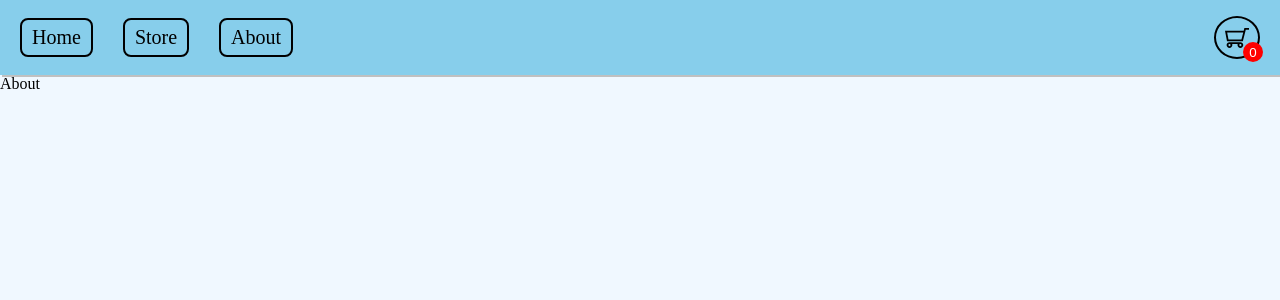
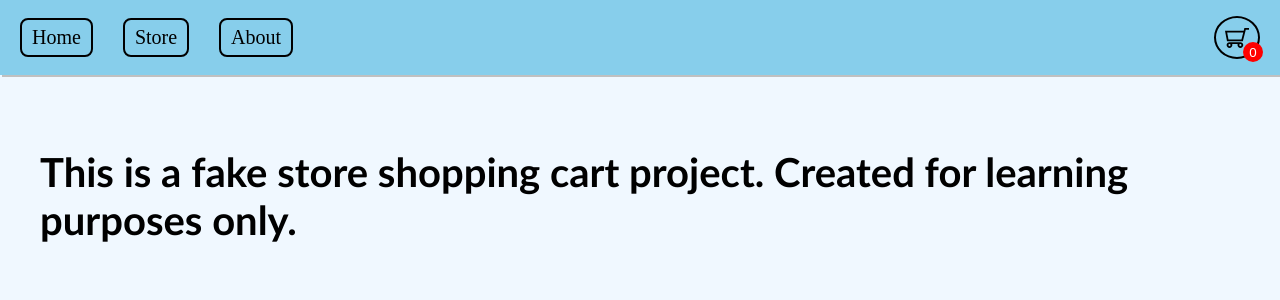
Before and after one commit to Yusef-H/shopping-cart, a React (Vite) app: page /about in a window 1280 px wide. Shown: the top 300 px of the page. Built offline with nearby package versions, Linux system fonts and the light colour scheme.

Commit message:
add about page

```diff
--- a/src/components/About.jsx
+++ b/src/components/About.jsx
@@ -3,7 +3,7 @@ import '../styles/about.css'
 function About() {
   return (
     <div className='about'>
-      About
+      <h2 className='about-content'>This is a fake store shopping cart project. Created for learning purposes only.</h2>
     </div>
   )
 }
--- a/src/styles/about.css
+++ b/src/styles/about.css
@@ -1,3 +1,14 @@
 .about {
     margin-top: 75px;
+    width: 100%;
+    height: calc(100vh - 75px);
+    padding: 40px;
+    display: flex;
+    justify-content: center;
+    align-items: flex-start;
 }
+
+.about-content {
+    font-family: 'Gill Sans', 'Gill Sans MT', Calibri, 'Trebuchet MS', sans-serif;
+    font-size: 2.5rem;
+}
--- a/src/styles/home.css
+++ b/src/styles/home.css
@@ -23,7 +23,7 @@
     color: rgb(255, 255, 255);
     background-color: rgba(0, 0, 0, 0.6);
     border-radius: 8px;
-    z-index: 0;
+    z-index: -1;
     font-size: 2.5rem;
     border: 2px solid white;
     animation: droptitle 1.5s;
```
